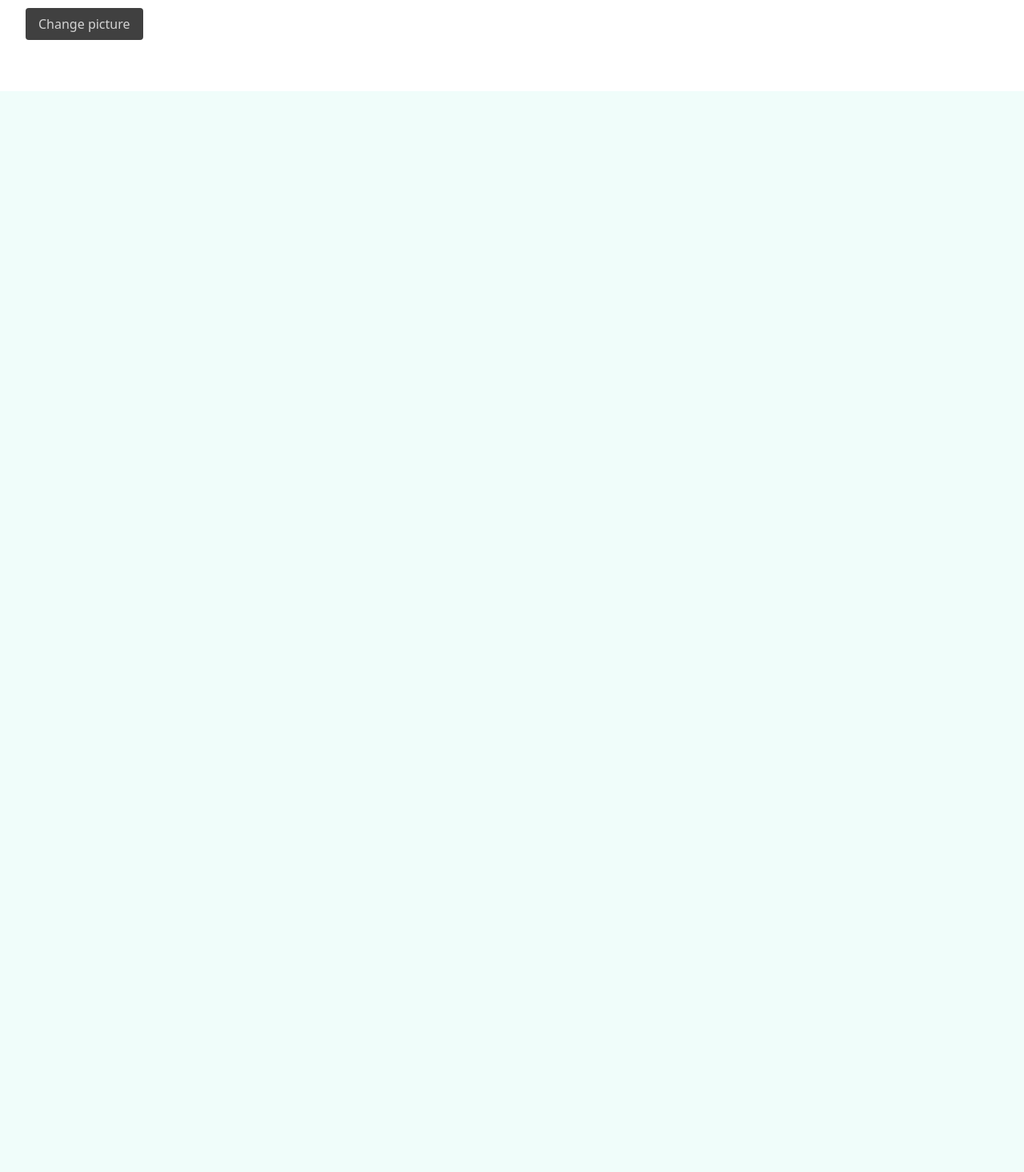
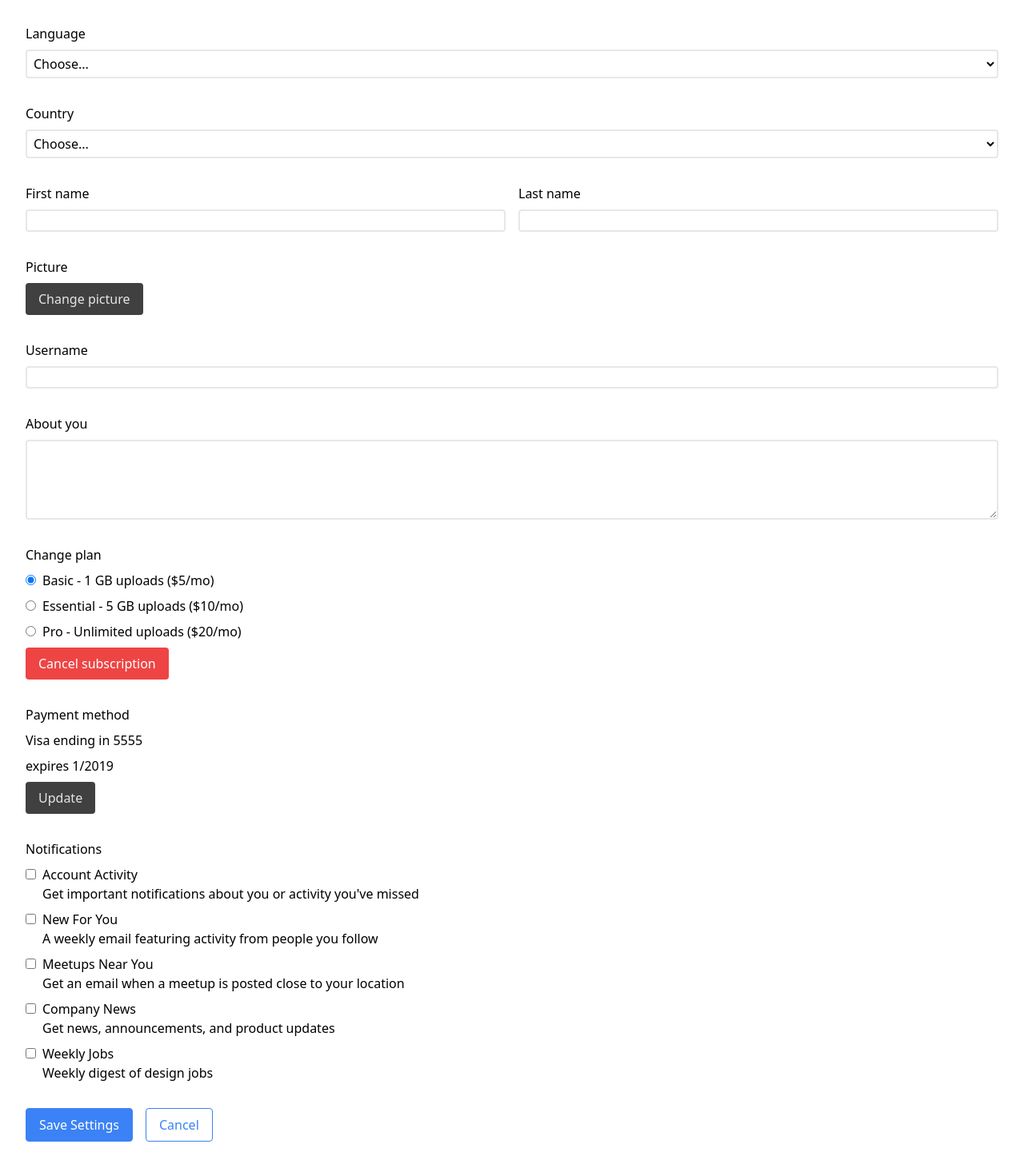
Before and after one commit to LutherTS/refactoring-ui, a Next.js app: page /complex-form in a window 1280 px wide. Shown: the part 324-1790 px from the top of the page at 80% size. Before the commit the page ends 800 px from the top, so only its background shows below. Built offline with nearby package versions, Linux system fonts and the light colour scheme.

Commit message:
Next, the components.

```diff
--- a/app/complex-form/page.tsx
+++ b/app/complex-form/page.tsx
@@ -42,34 +42,276 @@ export default function ComplexFormPage() {
         </div>
       </header>
       <main className="flex w-screen flex-col items-center bg-white">
-        <div className="w-full max-w-7xl px-8 pb-16 pt-8">
-          <form action="" className="space-y-4">
-            <h1 className="">Account settings</h1>
+        <div className="min-h-screen w-full max-w-7xl px-8 pb-24 pt-8">
+          <form
+            action={(formData: FormData) => {
+              console.log({
+                emailaddress: formData.get("emailaddress"),
+                language: formData.get("language"),
+                country: formData.get("country"),
+                firstname: formData.get("firstname"),
+                lastname: formData.get("lastname"),
+                username: formData.get("username"),
+                aboutyou: formData.get("aboutyou"),
+                plan: formData.get("plan"),
+                notifications: formData.get("notifications"),
+              });
+            }}
+            className="space-y-8"
+          >
+            <h1 className="text-lg font-bold">Account settings</h1>
             <div className="flex flex-col gap-2">
-              <label htmlFor="email-address">Email address</label>
+              <label htmlFor="email-address" className="font-medium">
+                Email address
+              </label>
               <input
                 type="text"
                 id="email-address"
                 name="emailaddress"
-                className="rounded border-2"
+                className="rounded border-2 px-1"
               />
             </div>
             <div className="flex flex-col gap-2">
-              <p>Password</p>
+              <p className="font-medium">Password</p>
               <button
                 type="button"
-                className="w-fit rounded bg-neutral-700 px-4 py-2 text-neutral-300"
+                className="w-fit rounded bg-neutral-700 px-4 py-2 text-neutral-200"
               >
                 Change your password
               </button>
             </div>
             <div className="flex flex-col gap-2">
-              <p>Picture</p>
+              <label htmlFor="language" className="font-medium">
+                Language
+              </label>
+              <select
+                className="rounded border-2 bg-white p-1"
+                id="language"
+                name="language"
+                defaultValue=""
+              >
+                <option value="" disabled>
+                  Choose...
+                </option>
+              </select>
+            </div>
+            <div className="flex flex-col gap-2">
+              <label htmlFor="country" className="font-medium">
+                Country
+              </label>
+              <select
+                className="rounded border-2 bg-white p-1"
+                id="country"
+                name="country"
+                defaultValue=""
+              >
+                <option value="" disabled>
+                  Choose...
+                </option>
+              </select>
+            </div>
+            <div className="grid grid-cols-2 gap-4">
+              <div className="flex flex-col gap-2">
+                <label htmlFor="first-name" className="font-medium">
+                  First name
+                </label>
+                <input
+                  type="text"
+                  id="first-name"
+                  name="firstname"
+                  className="rounded border-2 px-1"
+                />
+              </div>
+              <div className="flex flex-col gap-2">
+                <label htmlFor="last-name" className="font-medium">
+                  Last name
+                </label>
+                <input
+                  type="text"
+                  id="last-name"
+                  name="lastname"
+                  className="rounded border-2 px-1"
+                />
+              </div>
+            </div>
+            <div className="flex flex-col gap-2">
+              <p className="font-medium">Picture</p>
               <button
                 type="button"
-                className="w-fit rounded bg-neutral-700 px-4 py-2 text-neutral-300"
+                className="w-fit rounded bg-neutral-700 px-4 py-2 text-neutral-200"
               >
                 Change picture
+              </button>
+            </div>
+            <div className="flex flex-col gap-2">
+              <label htmlFor="username" className="font-medium">
+                Username
+              </label>
+              <input
+                type="text"
+                id="username"
+                name="username"
+                className="rounded border-2 px-1"
+              />
+            </div>
+            <div className="flex flex-col gap-2">
+              <label htmlFor="about-you" className="font-medium">
+                About you
+              </label>
+              <textarea
+                id="about-you"
+                name="aboutyou"
+                className="rounded border-2 px-1"
+                rows={4}
+              />
+            </div>
+            <div className="flex flex-col gap-2">
+              <p className="font-medium">Change plan</p>
+              <div className="space-x-2">
+                <input
+                  type="radio"
+                  id="plan-basic"
+                  name="plan"
+                  value="basic"
+                  defaultChecked
+                />
+                <label htmlFor="plan-basic">
+                  Basic - 1 GB uploads ($5/mo){" "}
+                </label>
+              </div>
+              <div className="space-x-2">
+                <input
+                  type="radio"
+                  id="plan-essential"
+                  name="plan"
+                  value="essential"
+                />
+                <label htmlFor="plan-essential">
+                  Essential - 5 GB uploads ($10/mo)
+                </label>
+              </div>
+              <div className="space-x-2">
+                <input type="radio" id="plan-pro" name="plan" value="pro" />
+                <label htmlFor="plan-pro">
+                  Pro - Unlimited uploads ($20/mo)
+                </label>
+              </div>
+              <button
+                type="button"
+                className="w-fit rounded bg-red-500 px-4 py-2 text-white"
+              >
+                Cancel subscription
+              </button>
+            </div>
+            <div className="flex flex-col gap-2">
+              <p className="font-medium">Payment method</p>
+              <p>Visa ending in 5555</p>
+              <p>expires 1/2019</p>
+              <button
+                type="button"
+                className="w-fit rounded bg-neutral-700 px-4 py-2 text-neutral-200"
+              >
+                Update
+              </button>
+            </div>
+            <div className="flex flex-col gap-2">
+              <p className="font-medium">Notifications</p>
+              <div className="flex items-baseline gap-2">
+                <input
+                  type="checkbox"
+                  id="notifications-account-activity"
+                  name="notifications"
+                  value="Account Activity"
+                />
+                <label
+                  className="select-none"
+                  htmlFor="notifications-account-activity"
+                >
+                  <p>Account Activity</p>
+                  <p>
+                    Get important notifications about you or activity you've
+                    missed
+                  </p>
+                </label>
+              </div>
+              <div className="flex items-baseline gap-2">
+                <input
+                  type="checkbox"
+                  id="notifications-new-for-you"
+                  name="notifications"
+                  value="New For You"
+                />
+                <label
+                  className="select-none"
+                  htmlFor="notifications-new-for-you"
+                >
+                  <p>New For You</p>
+                  <p>
+                    A weekly email featuring activity from people you follow
+                  </p>
+                </label>
+              </div>
+              <div className="flex items-baseline gap-2">
+                <input
+                  type="checkbox"
+                  id="notifications-meetups-near-you"
+                  name="notifications"
+                  value="Meetups Near You"
+                />
+                <label
+                  className="select-none"
+                  htmlFor="notifications-meetups-near-you"
+                >
+                  <p>Meetups Near You</p>
+                  <p>
+                    Get an email when a meetup is posted close to your location
+                  </p>
+                </label>
+              </div>
+              <div className="flex items-baseline gap-2">
+                <input
+                  type="checkbox"
+                  id="notifications-company-news"
+                  name="notifications"
+                  value="Company News"
+                />
+                <label
+                  className="select-none"
+                  htmlFor="notifications-company-news"
+                >
+                  <p>Company News</p>
+                  <p>Get news, announcements, and product updates</p>
+                </label>
+              </div>
+              <div className="flex items-baseline gap-2">
+                <input
+                  type="checkbox"
+                  id="notifications-weekly-jobs"
+                  name="notifications"
+                  value="Weekly Jobs"
+                />
+                <label
+                  className="select-none"
+                  htmlFor="notifications-weekly-jobs"
+                >
+                  <p>Weekly Jobs</p>
+                  <p>Weekly digest of design jobs</p>
+                </label>
+              </div>
+            </div>
+            <div className="flex gap-4">
+              {/* matching border to for layout shift handling */}
+              <button
+                type="submit"
+                className="w-fit rounded border border-blue-500 bg-blue-500 px-4 py-2 text-white"
+              >
+                Save Settings
+              </button>
+              <button
+                type="button"
+                className="w-fit rounded border border-blue-500 bg-white px-4 py-2 text-blue-500"
+              >
+                Cancel
               </button>
             </div>
           </form>
```
